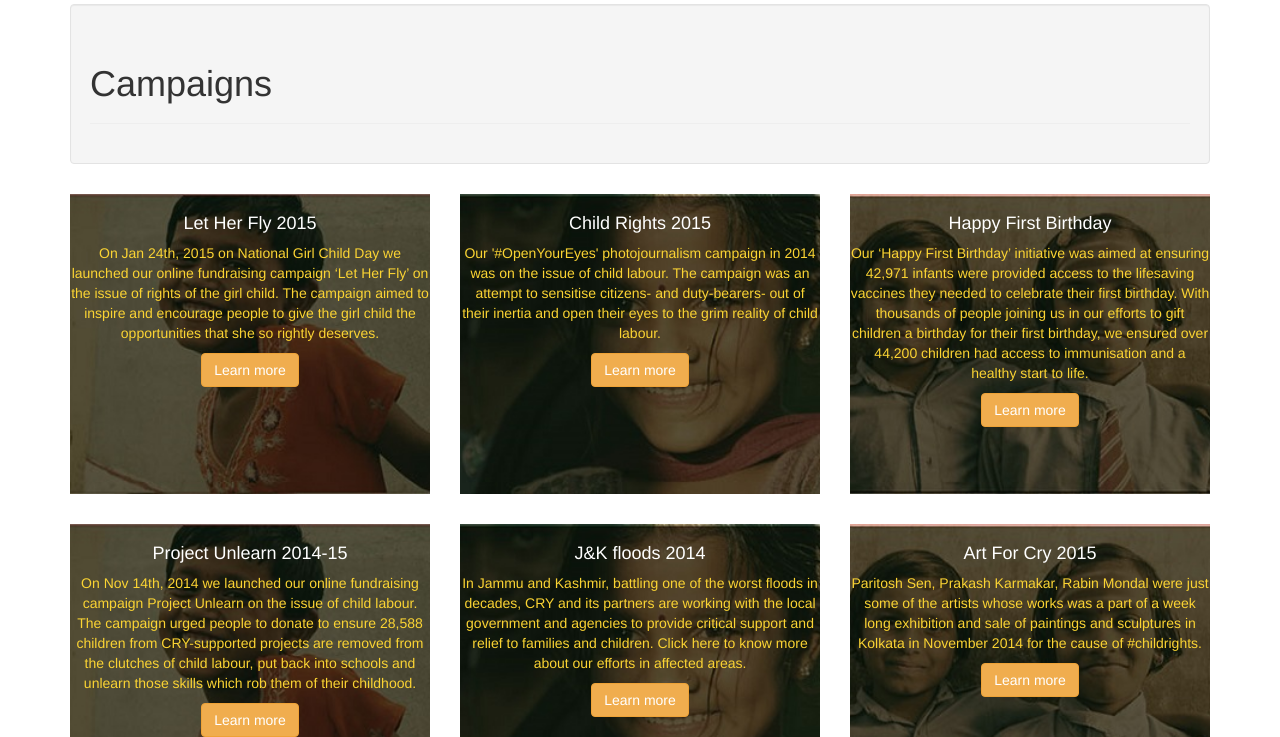
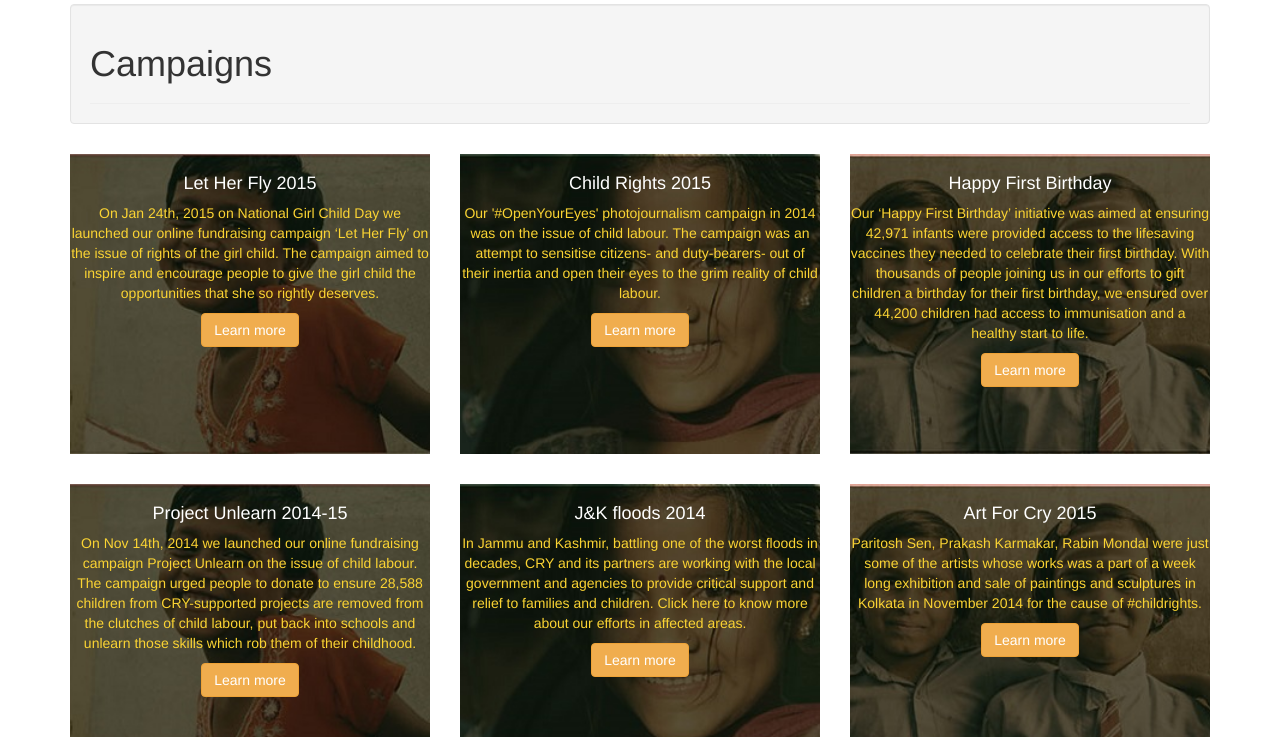
Before and after one commit to abhi1623/Bootstrap3.3-Assignment, a plain HTML site: page index1.html in a window 1280 px wide. Shown: the part 63-800 px from the top of the page. Drawn offline with nearby package versions, Linux system fonts and the light colour scheme; a script that the page names is missing.

Commit message:
minor update-I

```diff
--- a/css/styles.css
+++ b/css/styles.css
@@ -33,6 +33,9 @@ body {
 }
 .well {
   margin: 0 15px;
+}
+.page-header{
+  margin: 0;
 }
 .tile1 {
   background: url("../../images/tile1.jpg") center no-repeat;
```
